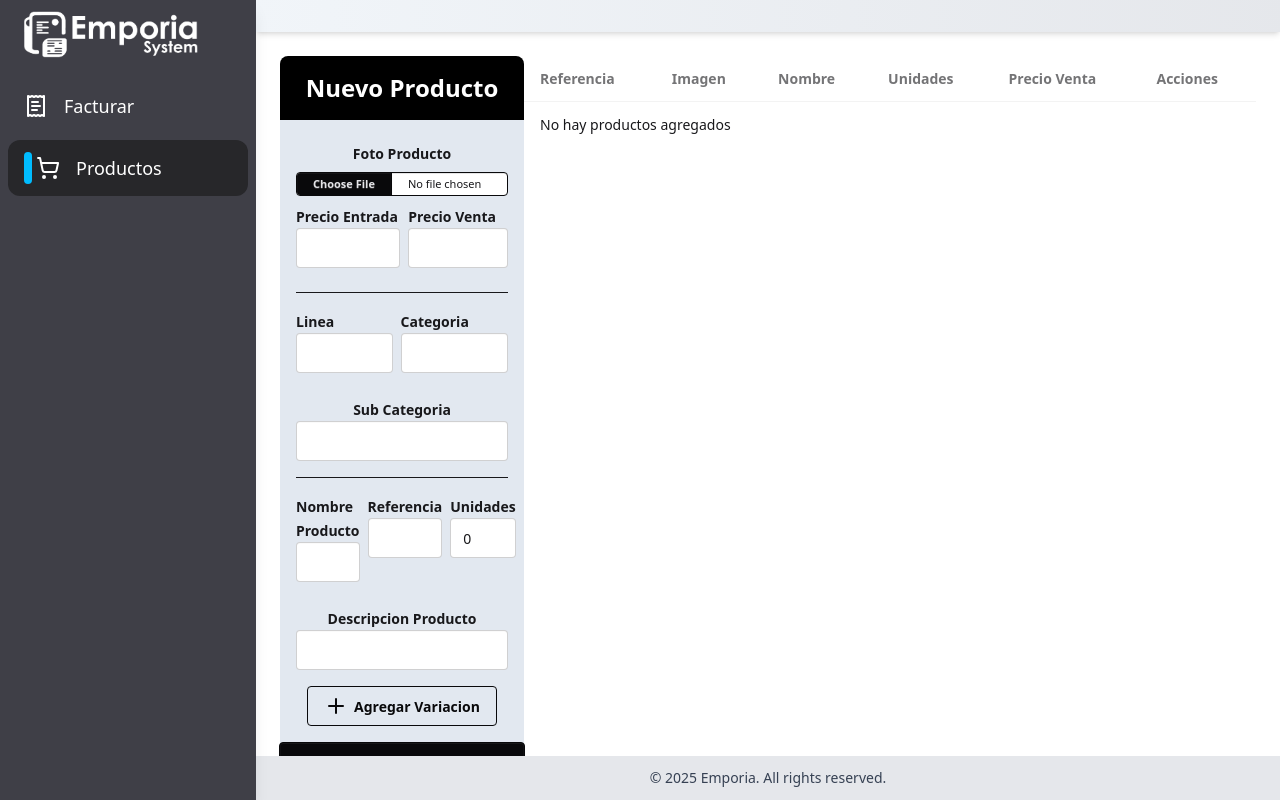
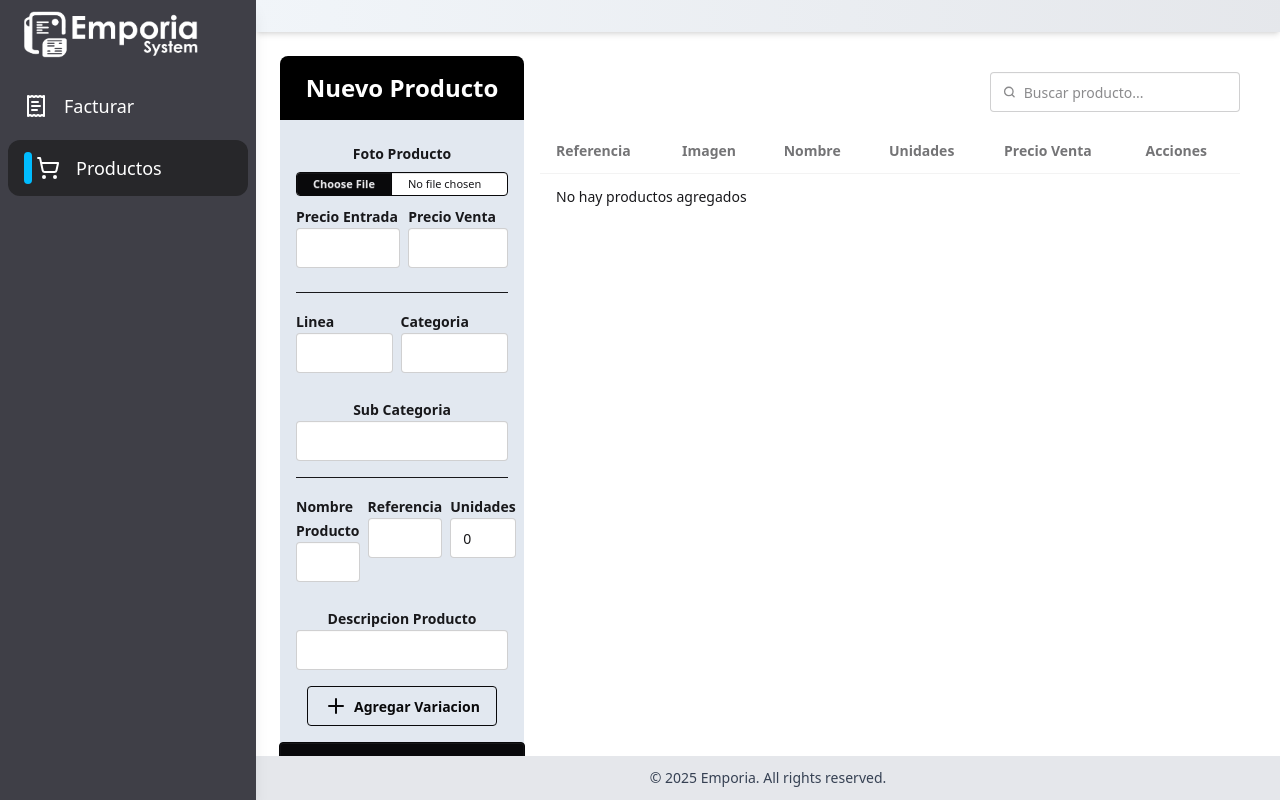
Before and after one commit to DaveB4r/emporia-demo, a React (Vite) app: page /productos in a window 1280 px wide. Built offline with nearby package versions, Linux system fonts and the light colour scheme.

Commit message:
using tanstack table

```diff
--- a/package.json
+++ b/package.json
@@ -11,6 +11,7 @@
   },
   "dependencies": {
     "@tailwindcss/vite": "^4.1.11",
+    "@tanstack/react-table": "^8.21.3",
     "daisyui": "^5.0.46",
     "lucide-react": "^0.525.0",
     "react": "^19.1.0",
--- a/src/components/facturar/GeneralForm.tsx
+++ b/src/components/facturar/GeneralForm.tsx
@@ -7,7 +7,6 @@ import {
   type SetStateAction,
 } from "react";
 import ToastMessage from "../resources/ToastMessage";
-import TableProductos from "./TableProductos";
 import { formatWithSeparator } from "../../utils/formatValue";
 
 type Props = {
@@ -189,7 +188,7 @@ const GeneralForm = ({ productos, setProductos }: Props) => {
             Productos agregados
           </h3>
         </div>
-        <TableProductos />
+        {/* <TableProductos /> */}
       </div>
     </form>
   );
--- a/src/components/facturar/ModalVenta.tsx
+++ b/src/components/facturar/ModalVenta.tsx
@@ -1,7 +1,6 @@
 import type { Dispatch, SetStateAction } from "react";
 import type { IClienteContado } from "../../interfaces/IClienteContado";
 import type { IProducto } from "../../interfaces/IProducto";
-import TableProductos from "./TableProductos";
 import { formatWithSeparator } from "../../utils/formatValue";
 import type { IClienteCredito } from "../../interfaces/IClienteCredito";
 
@@ -100,7 +99,7 @@ const ModalVenta = ({
               </div>
             </div>
           )}
-          <TableProductos productos={productos} venta={true} />
+          {/* <TableProductos venta={true} /> */}
           <table className="table table-zebra">
             <tbody>
               <tr>
--- a/src/components/facturar/TableProductos.tsx
+++ /dev/null
@@ -1,69 +0,0 @@
-import { Eye, X } from "lucide-react";
-import { useAppContext } from "../../context/AppContext";
-
-type Props = {
-  venta?: boolean;
-};
-
-const TableProductos = ({ venta }: Props) => {
-  const { state, dispatch } = useAppContext();
-  const deleteProducto = (id: string) => {
-    dispatch({ type: "DELETE_PRODUCT", productId: id });
-  };
-
-  return (
-    <table className="table table-zebra">
-      <thead>
-        <tr>
-          <th>Referencia</th>
-          <th>Imagen</th>
-          <th>Nombre</th>
-          <th>Unidades</th>
-          <th>Precio Venta</th>
-          {!venta && <th>Acciones</th>}
-        </tr>
-      </thead>
-      <tbody>
-        {state.productos.length > 0 ? (
-          state.productos.map((item, index) => (
-            <tr key={index}>
-              <td>
-                <b>{item.referencia}</b>
-              </td>
-              <td>
-                <img
-                  src={item.imagen}
-                  alt={item.nombre}
-                  width={100}
-                  height={100}
-                  className="w-20 h-20 object-cover"
-                />
-              </td>
-
-              <td>{item.nombre}</td>
-              <td>{item.unidades}</td>
-              <td>$ {item.precioVenta}</td>
-              {!venta && (
-                <td>
-                  <div className="flex gap-2">
-                    <Eye className="cursor-pointer text-blue-500" />
-                    <X
-                      onClick={() => deleteProducto(item.id)}
-                      className="cursor-pointer text-red-500"
-                    />
-                  </div>
-                </td>
-              )}
-            </tr>
-          ))
-        ) : (
-          <tr>
-            <td colSpan={5}>No hay productos agregados</td>
-          </tr>
-        )}
-      </tbody>
-    </table>
-  );
-};
-
-export default TableProductos;
--- /dev/null
+++ b/src/components/productos/TableProductos.tsx
@@ -0,0 +1,160 @@
+import { useState } from "react";
+import { useAppContext } from "../../context/AppContext";
+import {
+  createColumnHelper,
+  flexRender,
+  getCoreRowModel,
+  getFilteredRowModel,
+  getSortedRowModel,
+  useReactTable,
+  type SortingState,
+} from "@tanstack/react-table";
+import type { IProducto } from "../../interfaces/IProducto";
+import { Eye, X } from "lucide-react";
+
+const TableProductos = () => {
+  const { state, dispatch } = useAppContext();
+
+  const [sorting, setSorting] = useState<SortingState>([]);
+  const [globalFilter, setGlobalFilter] = useState("");
+
+  const deleteProducto = (id: string) => {
+    dispatch({ type: "DELETE_PRODUCT", productId: id });
+  };
+
+  const columnHelper = createColumnHelper<IProducto>();
+
+  const columns = [
+    columnHelper.accessor("referencia", {
+      header: "Referencia",
+      cell: (info) => <b>{info.getValue()}</b>,
+    }),
+    columnHelper.accessor("imagen", {
+      header: "Imagen",
+      cell: (info) => (
+        <img
+          src={info.getValue()}
+          alt={info.row.original.nombre}
+          className="w-20 h-20 object-cover"
+        />
+      ),
+      enableSorting: false,
+    }),
+    columnHelper.accessor("nombre", {
+      header: "Nombre",
+    }),
+    columnHelper.accessor("unidades", {
+      header: "Unidades",
+    }),
+    columnHelper.accessor("precioVenta", {
+      header: "Precio Venta",
+      cell: (info) => `$ ${info.getValue()}`,
+    }),
+    columnHelper.display({
+      id: "acciones",
+      header: "Acciones",
+      cell: (info) => (
+        <div className="flex gap-2">
+          <Eye className="cursor-pointer text-blue-500" />
+          <X
+            onClick={() => deleteProducto(info.row.original.id)}
+            className="cursor-pointer text-red-500"
+          />
+        </div>
+      ),
+      enableSorting: false,
+    }),
+  ].filter(Boolean);
+
+  const table = useReactTable({
+    data: state.productos,
+    columns: columns as any,
+    state: {
+      sorting,
+      globalFilter,
+    },
+    onSortingChange: setSorting,
+    onGlobalFilterChange: setGlobalFilter,
+    getCoreRowModel: getCoreRowModel(),
+    getSortedRowModel: getSortedRowModel(),
+    getFilteredRowModel: getFilteredRowModel(),
+  });
+
+  return (
+    <div className="p-4">
+      {/* Search bar */}
+      <div className="mb-4 float-end">
+        <label className="input">
+          <svg
+            className="h-[1em] opacity-50"
+            xmlns="http://www.w3.org/2000/svg"
+            viewBox="0 0 24 24"
+          >
+            <g
+              strokeLinejoin="round"
+              strokeLinecap="round"
+              strokeWidth="2.5"
+              fill="none"
+              stroke="currentColor"
+            >
+              <circle cx="11" cy="11" r="8"></circle>
+              <path d="m21 21-4.3-4.3"></path>
+            </g>
+          </svg>
+          <input
+            type="search"
+            placeholder="Buscar producto..."
+            value={globalFilter ?? ""}
+            onChange={(e) => setGlobalFilter(e.target.value)}
+            className="grow"
+          />
+        </label>
+      </div>
+      <table className="table table-zebra">
+        <thead>
+          {table.getHeaderGroups().map((headerGroup) => (
+            <tr key={headerGroup.id}>
+              {headerGroup.headers.map((header) => (
+                <th
+                  key={header.id}
+                  onClick={header.column.getToggleSortingHandler()}
+                  style={{
+                    cursor: header.column.getCanSort() ? "pointer" : "default",
+                  }}
+                >
+                  {flexRender(
+                    header.column.columnDef.header,
+                    header.getContext()
+                  )}
+                  {{
+                    asc: " ▲",
+                    desc: " ▼",
+                  }[header.column.getIsSorted() as string] ?? null}
+                </th>
+              ))}
+            </tr>
+          ))}
+        </thead>
+        <tbody>
+          {table.getRowModel().rows.length > 0 ? (
+            table.getRowModel().rows.map((row) => (
+              <tr key={row.id}>
+                {row.getVisibleCells().map((cell) => (
+                  <td key={cell.id}>
+                    {flexRender(cell.column.columnDef.cell, cell.getContext())}
+                  </td>
+                ))}
+              </tr>
+            ))
+          ) : (
+            <tr>
+              <td colSpan={columns.length}> No hay productos agregados</td>
+            </tr>
+          )}
+        </tbody>
+      </table>
+    </div>
+  );
+};
+
+export default TableProductos;
--- a/src/pages/Productos.tsx
+++ b/src/pages/Productos.tsx
@@ -1,4 +1,4 @@
-import TableProductos from "../components/facturar/TableProductos";
+import TableProductos from "../components/productos/TableProductos";
 import AddProduct from "../components/productos/AddProduct";
 
 const Productos = () => {
```
Also changed, not shown: src/components/productos/AddProduct.tsx (+80 -4 lines), 1 other file (tests, documents, lock files or other folders).
